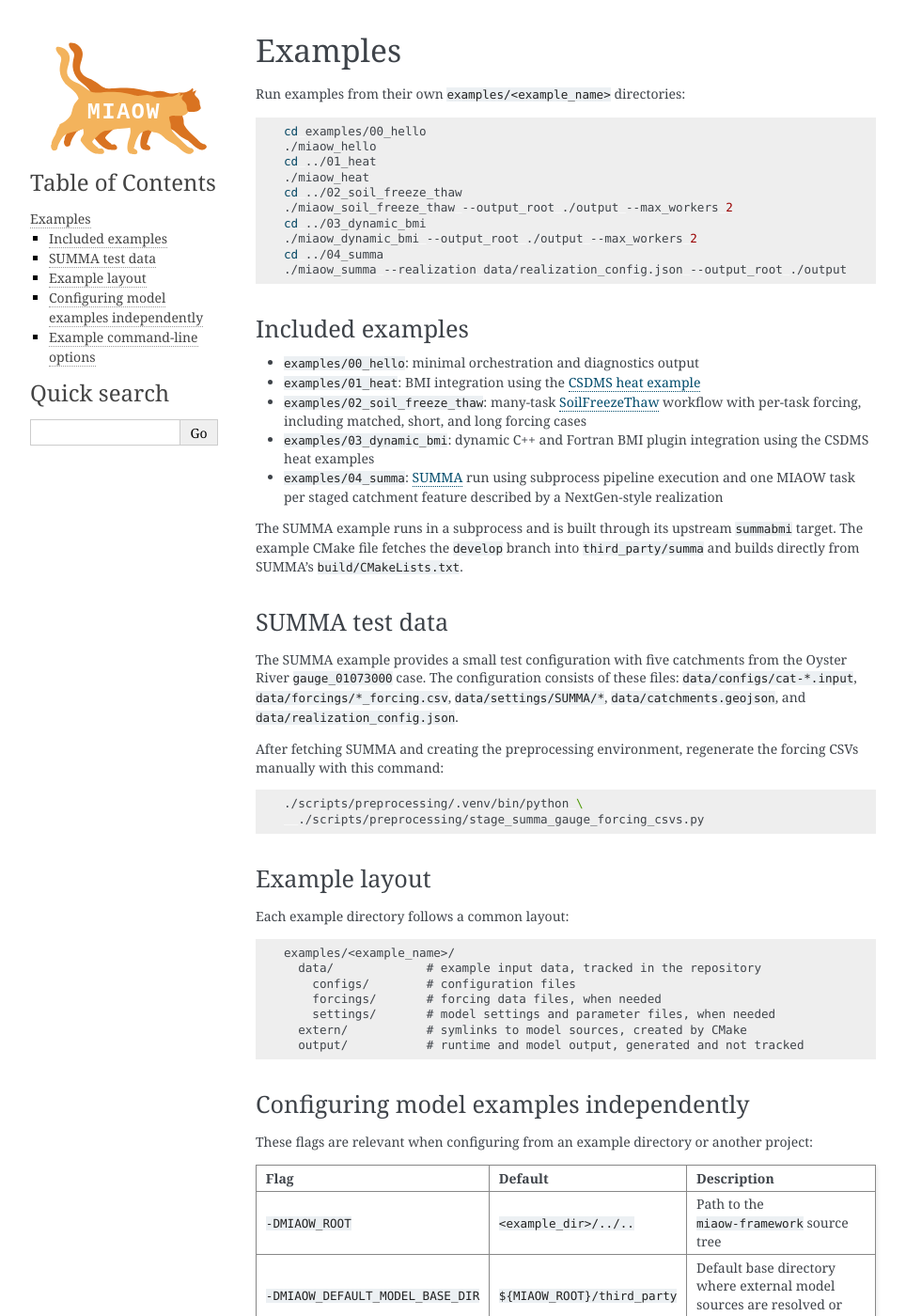
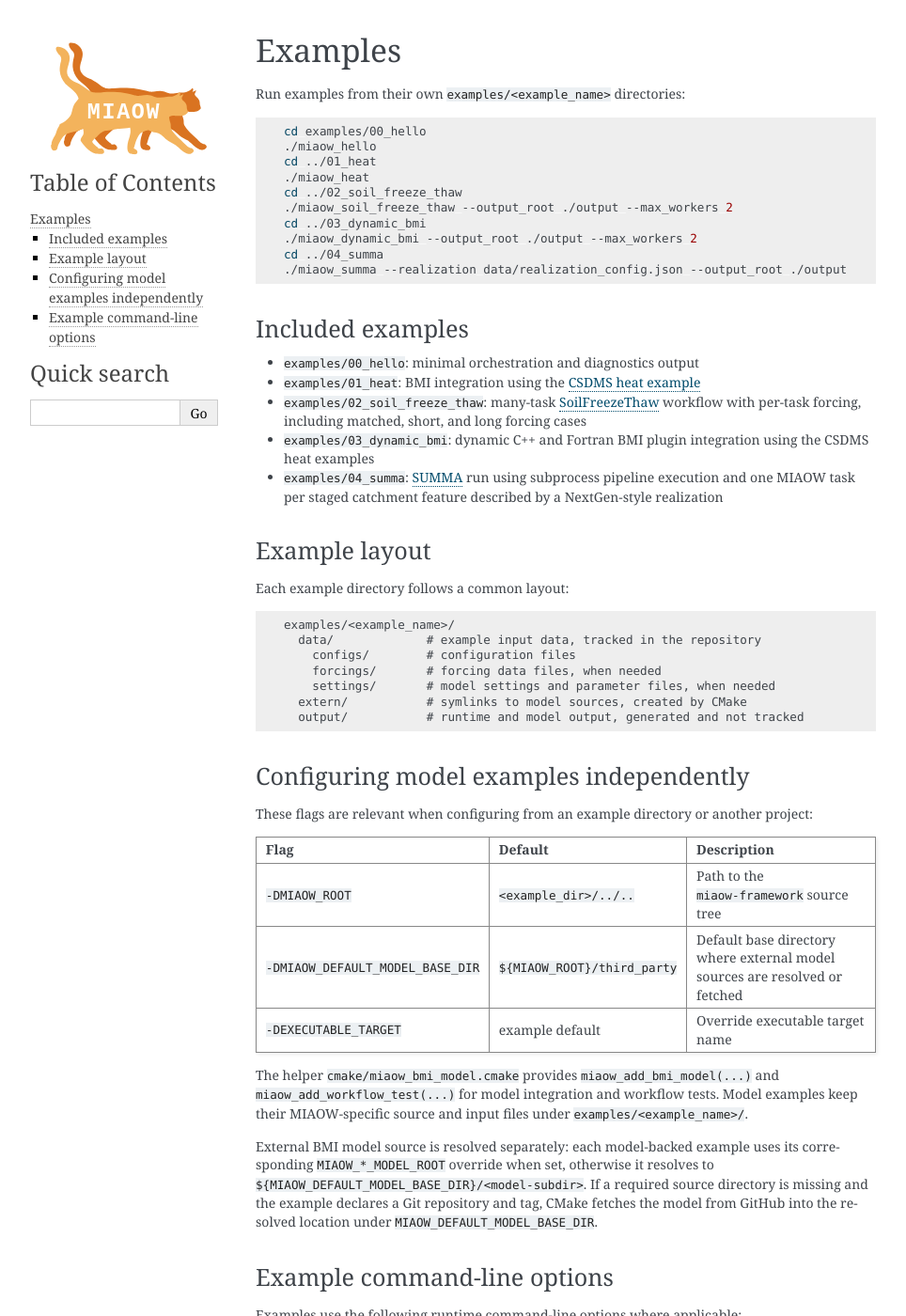
Before and after one commit to uofs-simlab/miaow-framework, a Sphinx documentation site: the page built from docs/examples.rst, in a window 1280 px wide and 1400 px high. Shown: the whole window at 94% size, without its empty margins (148-1112 px from the left). Built offline with Sphinx 7.4.7, drawn with Linux system fonts in a browser that asks for light colours; the version number could not be read and is left out.

Commit message:
simplify docs more

```diff
--- a/docs/examples.rst
+++ b/docs/examples.rst
@@ -31,28 +31,6 @@ Included examples
   `SUMMA <https://github.com/CH-Earth/summa>`_ run using subprocess pipeline
   execution and one MIAOW task per staged catchment feature described by a
   NextGen-style realization
-
-The SUMMA example runs in a subprocess and is built through its upstream
-``summabmi`` target. The example CMake file fetches the ``develop`` branch into
-``third_party/summa`` and builds directly from SUMMA's ``build/CMakeLists.txt``.
-
-SUMMA test data
----------------------
-
-The SUMMA example provides a small test configuration with five
-catchments from the Oyster River ``gauge_01073000`` case. The configuration
-consists of these files:
-``data/configs/cat-*.input``, ``data/forcings/*_forcing.csv``,
-``data/settings/SUMMA/*``, ``data/catchments.geojson``, and
-``data/realization_config.json``.
-
-After fetching SUMMA and creating the preprocessing environment, regenerate the
-forcing CSVs manually with this command:
-
-.. code-block:: sh
-
-   ./scripts/preprocessing/.venv/bin/python \
-     ./scripts/preprocessing/stage_summa_gauge_forcing_csvs.py
 
 Example layout
 --------------
```
Also changed, not shown: README.md (+12 -7 lines), docs/architecture.rst (+5 -5 lines), docs/index.rst (+9 -6 lines).
